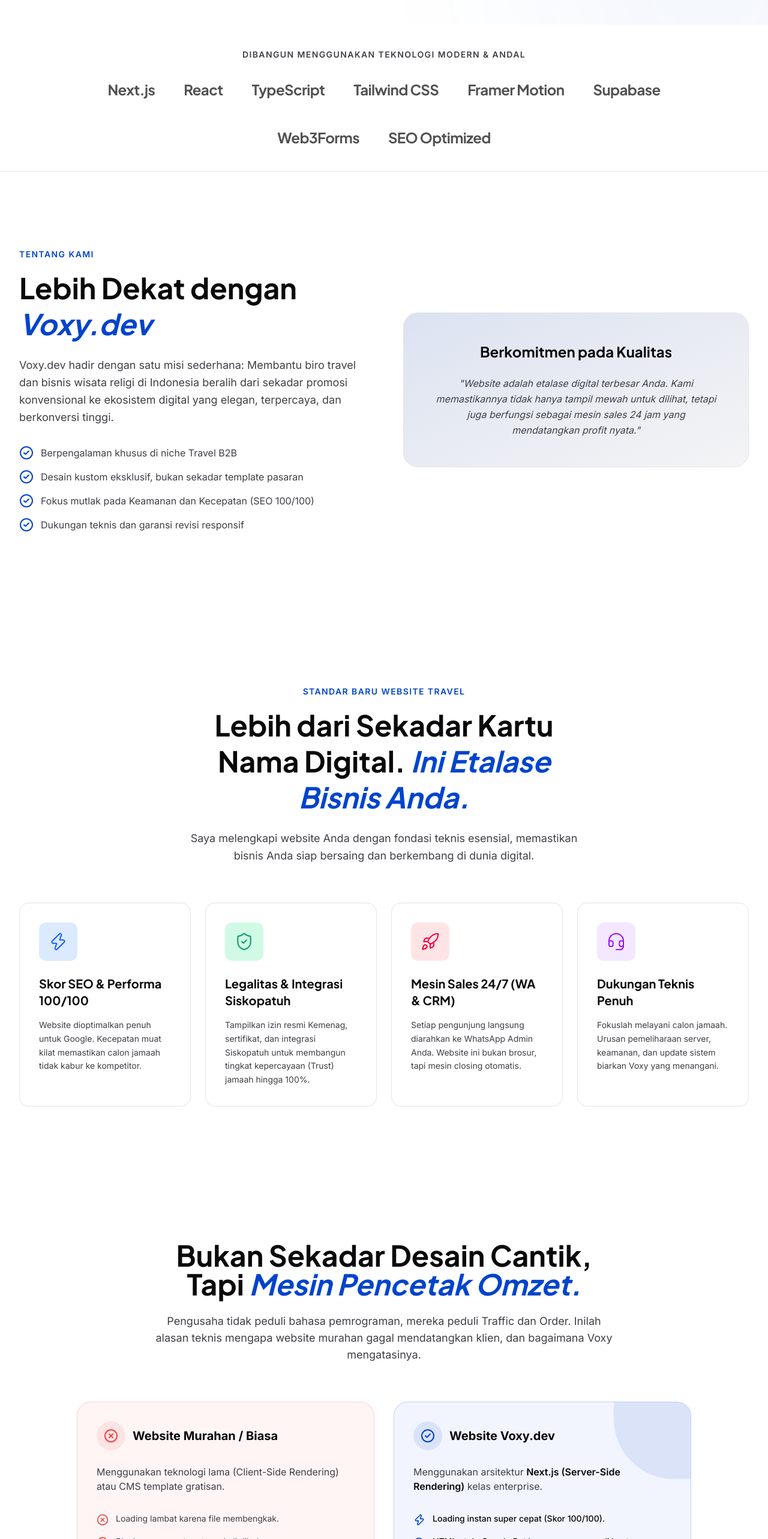
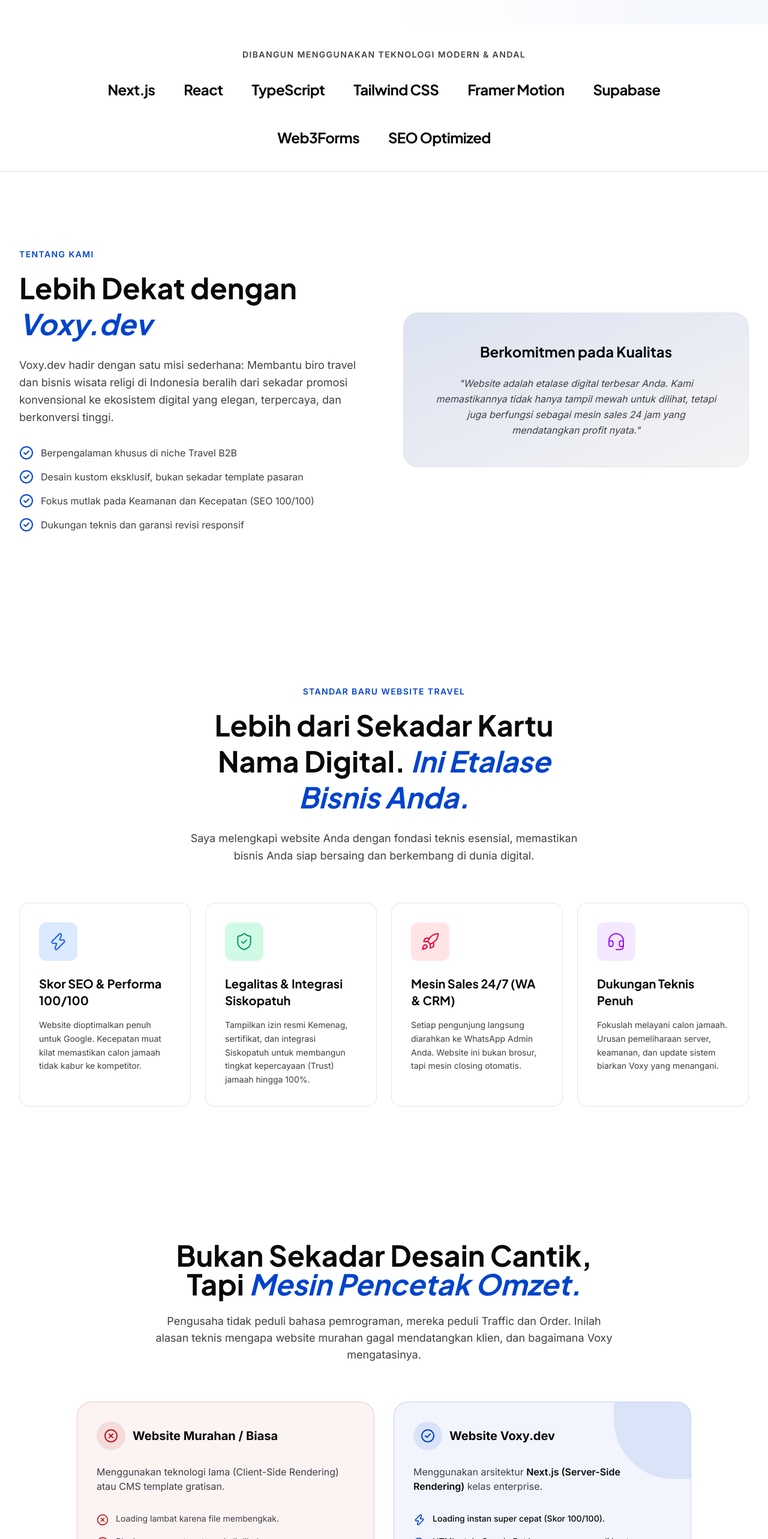
Before and after one commit to damosfxa/landingpage, a Next.js app: page / in a window 1280 px wide. Shown: the part 1140-3706 px from the top of the page at 60% size. Built offline with nearby package versions, Linux system fonts and the light colour scheme.

Commit message:
fix: resolve remaining color contrast for AAA accessibility

```diff
--- a/src/app/globals.css
+++ b/src/app/globals.css
@@ -17,7 +17,7 @@
   --muted-foreground: #3F3F46; /* Even darker gray (Zinc-700) for strict WCAG AA/AAA contrast ratio */
   --accent: #EFF6FF; /* Very light blue for hover states */
   --accent-foreground: #0055FF;
-  --destructive: #EF4444;
+  --destructive: #B91C1C; /* Dark red for strict WCAG AA/AAA contrast ratio */
   --destructive-foreground: #FAFAFA;
   --border: #E4E4E7;
   --input: #E4E4E7;
--- a/src/components/trust-banner.tsx
+++ b/src/components/trust-banner.tsx
@@ -6,7 +6,7 @@
       <p className="text-sm font-semibold text-muted-foreground uppercase tracking-widest mb-8">
         Dibangun Menggunakan Teknologi Modern & Andal
       </p>
-      <div className="flex flex-wrap justify-center items-center gap-6 md:gap-12 opacity-70 grayscale max-w-5xl px-4">
+      <div className="flex flex-wrap justify-center items-center gap-6 md:gap-12 max-w-5xl px-4">
         {["Next.js", "React", "TypeScript", "Tailwind CSS", "Framer Motion", "Supabase", "Web3Forms", "SEO Optimized"].map((brand, i) => (
           <div key={i} className="text-xl md:text-2xl font-bold font-serif tracking-tight">
             {brand}
```
